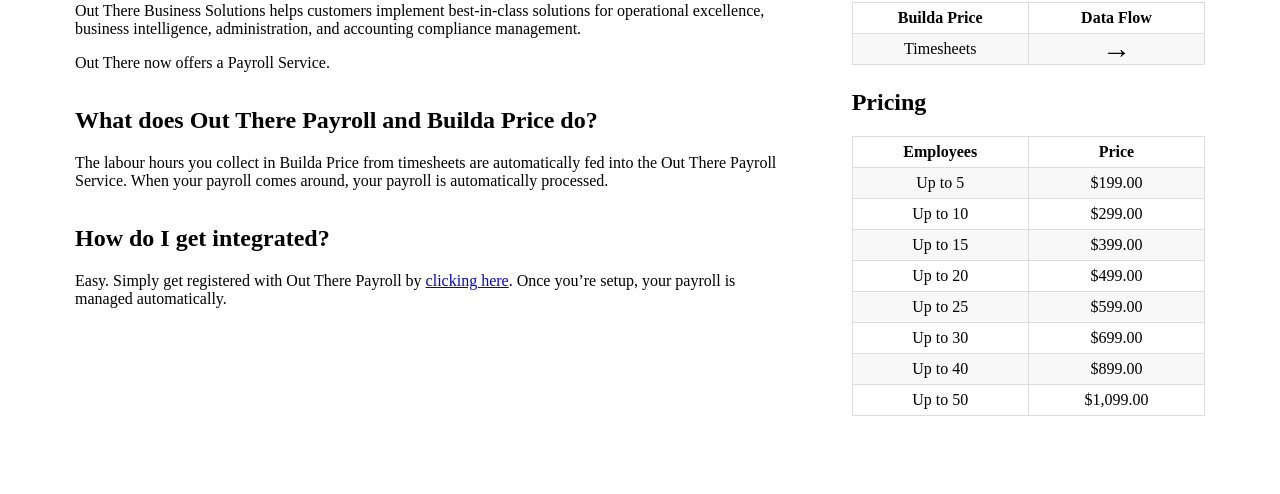
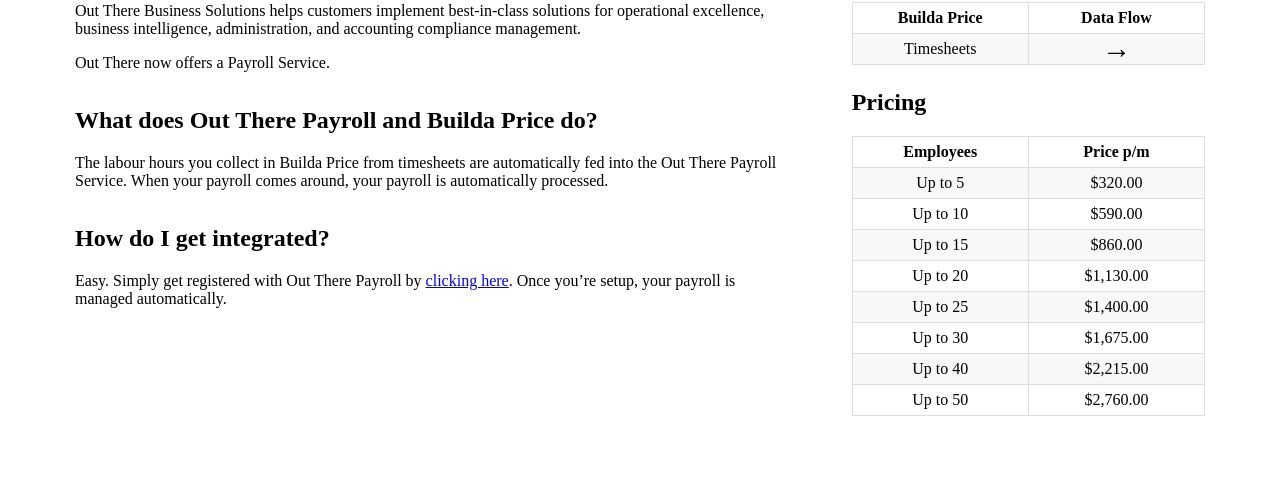
Before and after one commit to outtherenz/advertisements, a Jekyll site: the page built from promotions/out-there-business-solutions-payroll-promotion.md, in a window 1280 px wide. Shown: the part 415-909 px from the top of the page. Built offline with Jekyll 4.4.1, drawn with Linux system fonts in a browser that asks for light colours; Markdown is read by kramdown in place of the engine named in the settings.

Commit message:
Update from Forestry.io - Updated out-there-business-solutions-payroll-promotion.md

```diff
--- a/promotions/out-there-business-solutions-payroll-promotion.md
+++ b/promotions/out-there-business-solutions-payroll-promotion.md
@@ -9,39 +9,39 @@
   <table>
     <tr>
       <th>Employees</th>
-      <th>Price</th>
+      <th>Price p/m</th>
     </tr>
     <tr>
       <td>Up to 5</td>
-      <td>$199.00</td>
+      <td>$320.00</td>
     </tr>
     <tr>
       <td>Up to 10</td>
-      <td>$299.00</td>
+      <td>$590.00</td>
     </tr>
     <tr>
       <td>Up to 15</td>
-      <td>$399.00</td>
+      <td>$860.00</td>
     </tr>
     <tr>
       <td>Up to 20</td>
-      <td>$499.00</td>
+      <td>$1,130.00</td>
     </tr>
     <tr>
       <td>Up to 25</td>
-      <td>$599.00</td>
+      <td>$1,400.00</td>
     </tr>
     <tr>
       <td>Up to 30</td>
-      <td>$699.00</td>
+      <td>$1,675.00</td>
     </tr>
     <tr>
       <td>Up to 40</td>
-      <td>$899.00</td>
+      <td>$2,215.00</td>
     </tr>
     <tr>
       <td>Up to 50</td>
-      <td>$1,099.00</td>
+      <td>$2,760.00</td>
     </tr>
   </table>
 iframe_video_src: ''
```
